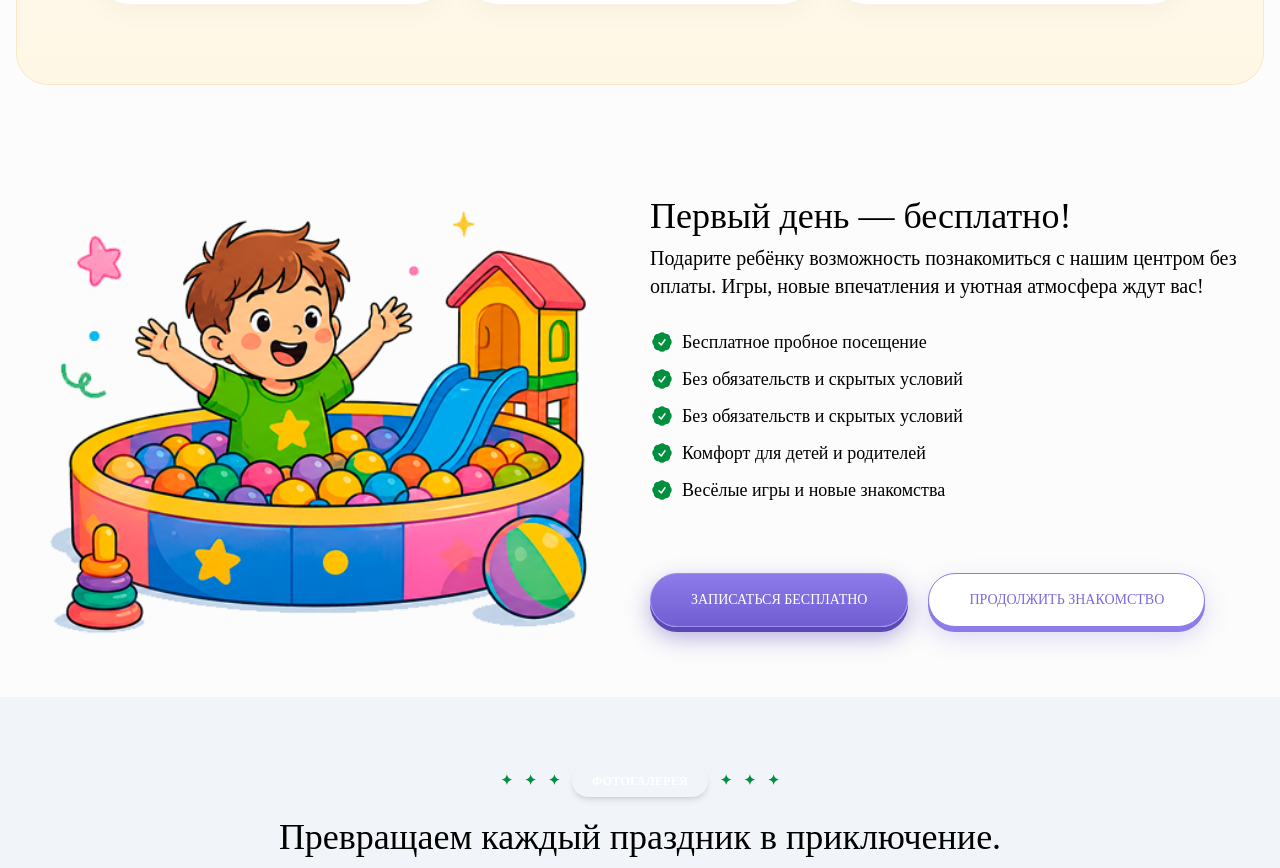
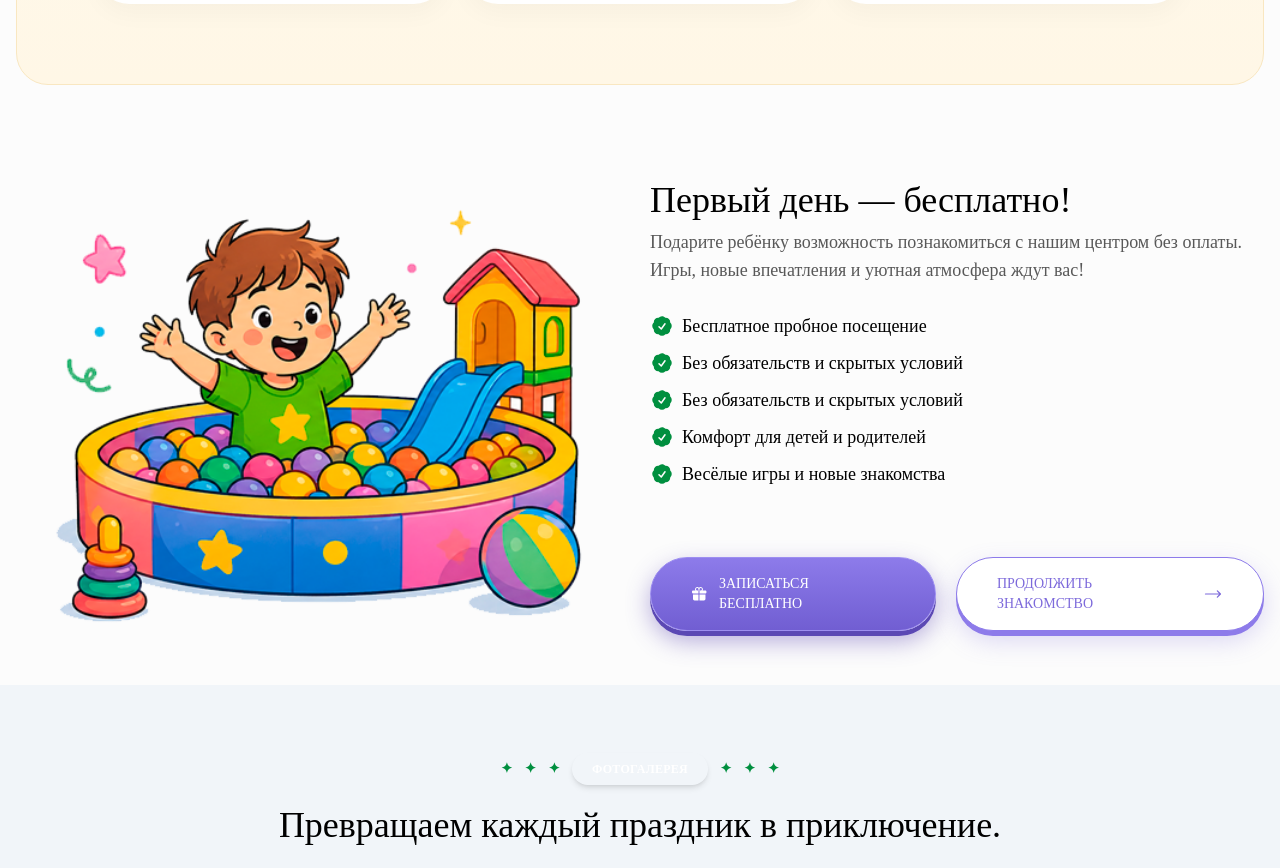
Before and after one commit to developer-samara-web/strekoza94.ru, a Next.js app: page / in a window 1280 px wide. Shown: the part 3080-3948 px from the top of the page. Built offline with nearby package versions, Linux system fonts and the light colour scheme; a web font is replaced by a local one.

Commit message:
refactor: improve trial component structure and readability

```diff
--- a/components/Trial/Trial.css
+++ b/components/Trial/Trial.css
@@ -1,45 +1,105 @@
 @reference "../../app/globals.css";
 
-.trial{
-	@apply px-4 py-10;
+.trial {
+	/* Layout */
+	@apply flex flex-col items-center justify-center;
+
+	/* Spacing */
+	@apply gap-5 px-4 py-10;
 }
 
-.trial__row{
-	@apply grid grid-cols-1 lg:grid-cols-2 justify-center text-center lg:text-left items-center gap-5 container;
+
+.trial__row {
+	/* Layout */
+	@apply container grid grid-cols-1 items-center justify-center lg:grid-cols-2;
+
+	/* Spacing */
+	@apply gap-5;
+
+	/* Typography */
+	@apply text-center lg:text-left;
 }
 
-.trial__image{
-	@apply w-full;
+
+.trial__images {
+	/* Layout */
+	@apply flex w-full items-center justify-center;
 }
 
-.trial__inner{
-	@apply flex flex-col items-center lg:items-start gap-2;
+
+.trial__image {
+	/* Layout */
+	@apply flex items-center;
 }
 
-.trial__text{
-	@apply flex flex-col gap-2;
+
+.trial__inner {
+	/* Layout */
+	@apply flex flex-col items-center lg:items-start;
+
+	/* Spacing */
+	@apply gap-2;
 }
 
-.trial__title{
+
+.trial__text {
+	/* Layout */
+	@apply flex flex-col;
+
+	/* Spacing */
+	@apply gap-2;
+}
+
+
+.trial__title {
+	/* Typography */
 	@apply text-4xl font-medium;
 }
 
-.trial__description{
-	@apply text-xl;
+
+.trial__description {
+	/* Typography */
+	@apply text-lg;
+
+	/* Color */
+	@apply text-[#000000a6];
 }
 
-.trial__list{
-	@apply flex flex-col gap-2 py-5;
+
+.trial__list {
+	/* Layout */
+	@apply flex flex-col;
+
+	/* Spacing */
+	@apply gap-2 py-5;
 }
 
-.trial-list__item{
-	@apply flex text-lg items-center gap-2;
+
+.trial__list-item {
+	/* Layout */
+	@apply flex items-center;
+
+	/* Spacing */
+	@apply gap-2;
+
+	/* Typography */
+	@apply text-lg;
 }
 
-.trial-list__icon{
-	@apply size-6 text-[#008f3f];
+
+.trial__list-icon {
+	/* Sizing */
+	@apply size-6;
+
+	/* Color */
+	@apply text-[#008f3f];
 }
 
-.trial_actions{
-	@apply flex flex-col lg:flex-row gap-5 pt-10;
+
+.trial__actions {
+	/* Layout */
+	@apply flex flex-col lg:flex-row;
+
+	/* Spacing */
+	@apply gap-5 pt-10;
 }
--- a/components/Trial/Trial.js
+++ b/components/Trial/Trial.js
@@ -3,15 +3,17 @@ import "./Trial.css";
 import Image from "next/image";
 import Button from "@/ui/Button/Button";
 import TrialList from "@/components/Trial/TrialList";
+import Section from "@/ui/Section/Section";
+import { GiftIcon, ArrowLongRightIcon } from '@heroicons/react/24/solid';
 
 const Trial = () => {
 
-	const { title, description } = {
+	const { header, items, buttons } = {
+		header: {
 			title: "Первый день — бесплатно!",
 			description: "Подарите ребёнку возможность познакомиться с нашим центром без оплаты. Игры, новые впечатления и уютная атмосфера ждут вас!"
-	}
-
-	const list = [
+		},
+		items: [
 			{
 				title: "Бесплатное пробное посещение"
 			},
@@ -27,39 +29,45 @@ const Trial = () => {
 			{
 				title: "Весёлые игры и новые знакомства"
 			}
-	]
-
-	const actions = [
+		],
+		buttons: [
 			{
 				title: "Записаться бесплатно",
 				className: "button button-md button-primary",
+				icon: <GiftIcon className="size-4" />,
+				iconPosition: "left",
 				url: "#"
 			},
 			{
 				title: "Продолжить знакомство",
 				className: "button button-md button-secondary",
-			url: "#"
+				icon: <ArrowLongRightIcon className="size-5" />,
+				iconPosition: "right",
+				url: "#gallery"
 			}
 		]
+	}
 
 	return (
-		<section className="trial">
+		<Section id="trial" className="trial">
 			<div className="trial__row">
-				<Image className="trial__image" src="/images/trial/trial-section.png" width={600} height={500} alt="" />
+				<div className="trial__images">
+					<Image className="trial__image" src="/images/trial/trial-section.png" width={600} height={500} alt={header.title} />
+				</div>
 				<div className="trial__inner">
 					<div className="trial__text">
-						<div className="trial__title">{title}</div>
-						<div className="trial__description">{description}</div>
+						<div className="trial__title">{header.title}</div>
+						<div className="trial__description">{header.description}</div>
 					</div>
-					<TrialList list={list} />
-					<div className="trial_actions">
-						{actions && actions.map(({ title, className, url }, id) => (
-							<Button key={id} type="link" className={className} url={url} text={title} />
+					<TrialList list={items} />
+					<div className="trial__actions">
+						{buttons && buttons.map(({ title, className, url, icon, iconPosition }, id) => (
+							<Button key={id} type="link" className={className} icon={icon} iconPosition={iconPosition} url={url} text={title} />
 						))}
 					</div>
 				</div>
 			</div>
-		</section>
+		</Section>
 	);
 }
 
--- a/components/Trial/TrialItem.js
+++ b/components/Trial/TrialItem.js
@@ -2,8 +2,8 @@ import { CheckBadgeIcon } from '@heroicons/react/24/solid';
 
 const TrialItem = ({ title }) => {
 	return (
-		<li className="trial-list__item">
-			<CheckBadgeIcon className="trial-list__icon" />
+		<li className="trial__list-item">
+			<CheckBadgeIcon className="trial__list-icon" />
 			<span className="pb-px">{title}</span>
 		</li>
 	);
```
Lines whose indentation alone changed are shown as unchanged.
